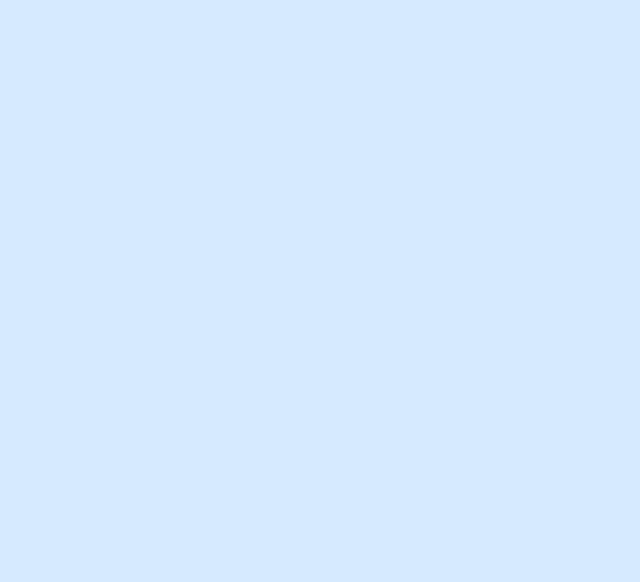
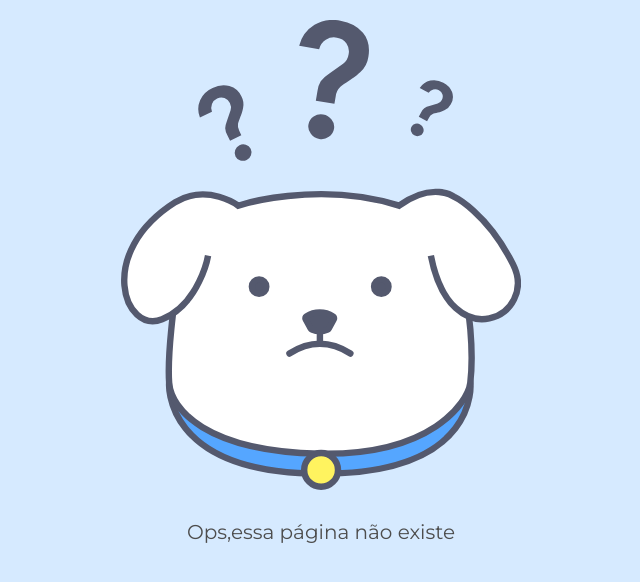
Before and after one commit to lucaspires-source/Alura-React-Router, a React (Create React App) app: page /posts/1 in a window 1280 px wide. Shown: the top 582 px of the page, without its empty margins (319-959 px from the left). Built offline with nearby package versions, Linux system fonts and the light colour scheme.

Commit message:
Aula 02.02

```diff
--- a/src/App.js
+++ b/src/App.js
@@ -3,6 +3,7 @@ import './assets/css/base/base.css'
 import Home from './paginas/Home';
 import Sobre from './paginas/Sobre';
 import { BrowserRouter, Route, Switch, Link } from 'react-router-dom';
+import Pagina404 from './paginas/Pagina404';
 
 
 const App = () => {
@@ -12,6 +13,7 @@ const App = () => {
       <Switch>
         <Route exact path="/" component={Home} />
         <Route exact path="/sobre" component={Sobre} />
+        <Route path="" component={Pagina404}/>
       </Switch>
     </BrowserRouter>
 
--- a/src/assets/css/404.css
+++ b/src/assets/css/404.css
@@ -9,7 +9,6 @@
   font-size: var(--fonte-tamanho-naoencontrado-texto);
   margin-bottom: 1rem;
 }
-
 .naoencontrado-link {
   color: var(--cor-primaria);
 }
--- /dev/null
+++ b/src/paginas/Pagina404.js
@@ -0,0 +1,13 @@
+import React from 'react'
+import image from '../assets/img/doguito404.svg'
+import '../assets/css/404.css'
+const Pagina404 = () => {
+    return (
+        <main className="container flex flex--centro flex--coluna">
+            <img className="doguito-imagem" src={image} alt="ilustração doguito" />
+            <p className="naoencontrado-texto">Ops,essa página não existe</p>
+        </main>
+    )
+}
+
+export default Pagina404
```
